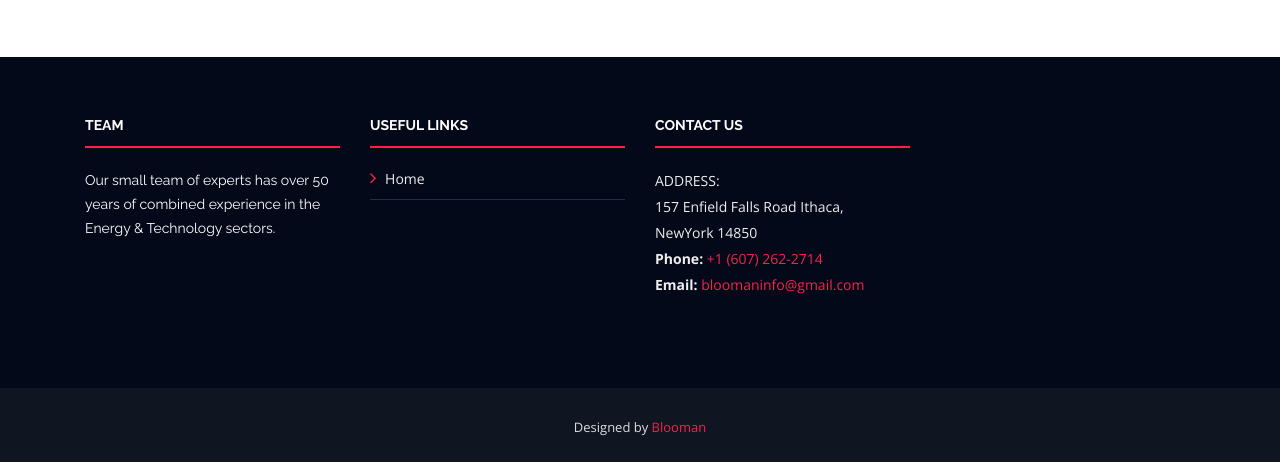
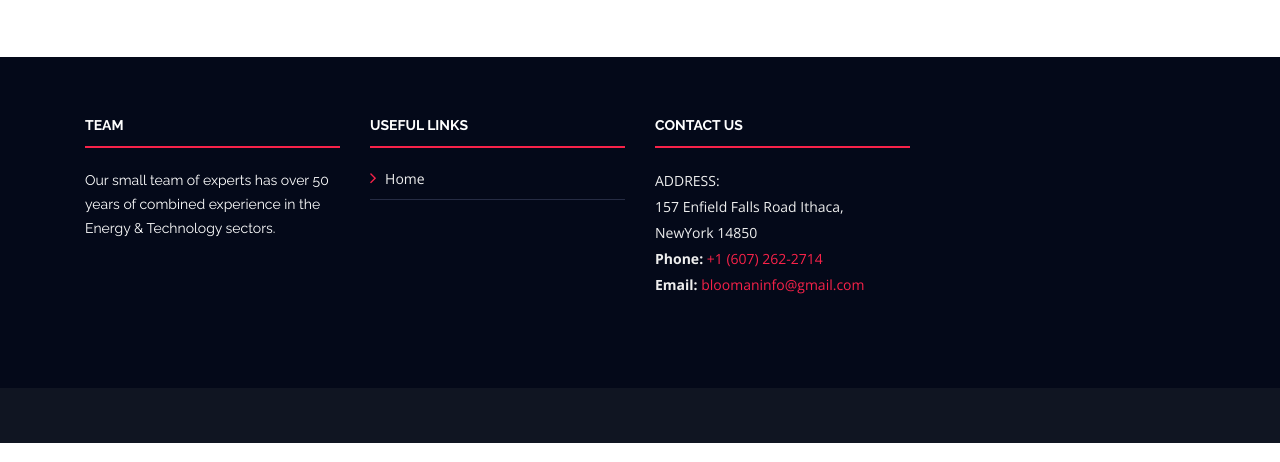
Before and after one commit to sathvikc350/Blaze-Power, a plain HTML site: page R&D-2.html in a window 1280 px wide. Shown: the part 652-1114 px from the top of the page. Drawn offline with nearby package versions, Linux system fonts and the light colour scheme.

Commit message:
Update R&D-2.html

```diff
--- a/R&D-2.html
+++ b/R&D-2.html
@@ -148,7 +148,7 @@
         Licensing information: https://bootstrapmade.com/license/
         Purchase the pro version with working PHP/AJAX contact form: https://bootstrapmade.com/buy/?theme=TheEvent
       -->
-        Designed by <a href="">Blooman</a>
+
       </div>
     </div>
   </footer><!-- End  Footer -->
```
